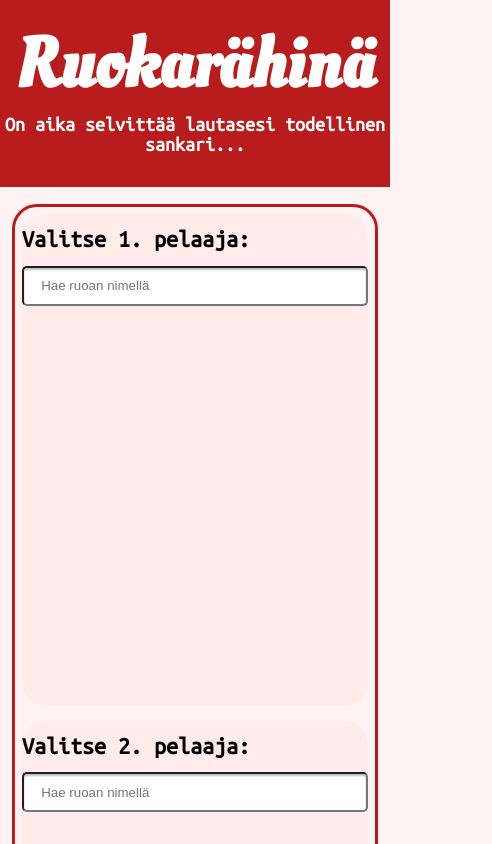
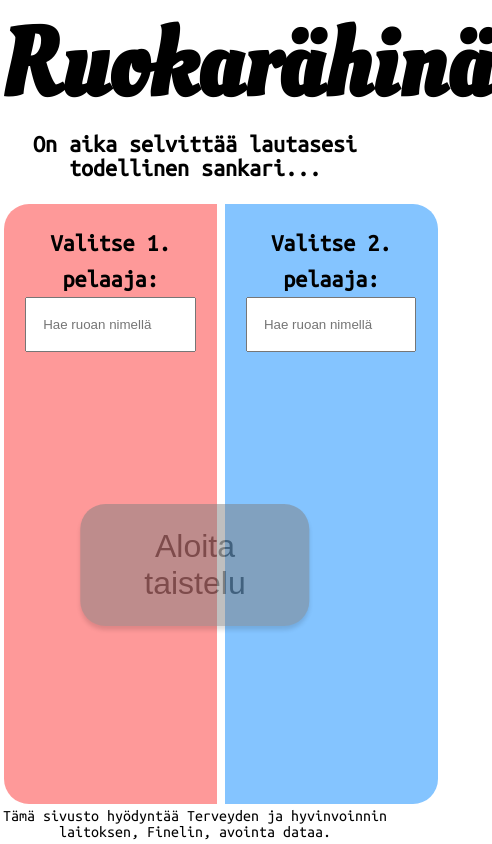
Before and after one commit to martansk/ruokarahina, a React (Create React App) app in the folder frontend/: page / in a window 390 px wide. Shown: the top 844 px of the page, 492 px wide, since content can reach past the window. Built offline with nearby package versions, Linux system fonts and the light colour scheme.

Commit message:
ui changes, whitespace works in food search

```diff
--- a/frontend/src/App.css
+++ b/frontend/src/App.css
@@ -1,99 +1,98 @@
 html {
     font-family: 'Ubuntu Mono', monospace;
-  background-color: rgb(254, 242, 242);
 }
 
 body {
     margin: 0;
 }
 
+#root {
+    min-height: 100vh;
+    display: flex;
+    flex-direction: column;
+}
+
 h1 {
+    font-family: 'Oleo Script', cursive;
+    font-size: 96px;
     margin-top: 0;
     margin-bottom: 0;
-  font-family: 'Oleo Script', cursive;
-  font-size: 96px;
+    text-align: center;
 }
 
 h2 {
     margin-top: 0;
-  font-size: 24px;
-}
-
-h3 {
-  margin-top: 0;
-}
-
-.intro-box {
     text-align: center;
-  background-color: rgb(185, 28, 28);
-  color: white;
-  padding-bottom: 2vh;
-  padding-top: 2vh;
 }
 
 .App {
+    line-height: 1.5;
+    flex: 1;
     position: relative;
-  text-align: center;
-  margin-top: 5vh;
-  margin-bottom: 5vh;
-  margin-left: 10vw;
-  margin-right: 10vw;
-  border: solid rgb(185, 28, 28);
-  height: 80vh;
-  line-height: 1.5;
-  border-radius: 25px;
+    font-size: 24px;
+    display: flex;
+    flex-direction: column;
 }
 
 .player-details {
+    height: 100%;
+    width: 100%;
+    top: 0;
+    left: 0;
+    position: absolute;
     display: flex;
     flex-direction: row;
-  height: 100%;
-  width: 100%;
 }
 
-.flex-container {
-  display: flex;
-  flex-direction: row;
-  height: 100%;
-  width: 100%;
+.left {
+    flex: 1;
+    background-color: rgba(253, 53, 53, 0.5);
+    border-top-left-radius: 25px;
+    border-bottom-left-radius: 25px;
+    margin: 1%;
+    text-align: center;
 }
 
-label {
-  font-size: 24px;
+.right {
+    flex: 1;
+    background-color: rgba(10, 137, 255, 0.5);
+    border-top-right-radius: 25px;
+    border-bottom-right-radius: 25px;
+    margin: 1%;
+    text-align: center;
 }
 
-.left, .right {
-  border-radius: 25px;
-  width: 50%;
-  background-color: rgb(255, 235, 234);
-  margin: 2%;
-  max-height: 100%;
-  position: relative;
+.left:hover {
+    background-color: rgba(253, 53, 53, 0.9);
+}
+
+.right:hover {
+    background-color: rgba(10, 137, 255, 0.9);
 }
 
 .search-container {
-  position: relative;
+    height: 80%;
+    margin: 10%;
     display: flex;
     flex-direction: column;
-  margin-left: 25%;
-  margin-right: 25%;
-  height: 77%;
-  margin-top: 20%;
-  margin-bottom: 1%;
 }
 
-.player-label {
-  text-align: left;
-  margin-bottom: 1vh;
+input {
+    padding-left: 16px;
+    padding-right: 16px;
+    padding-top: 18px;
+    padding-bottom: 18px;
 }
 
 .dropdown {
+    flex: 1;
     background-color: white;
     display: flex;
     flex-direction: column;
     border: 1px solid black;
-  overflow-y: scroll;
-  height: 80%;
+    overflow-y: auto;
+    font-size: 16px;
+    z-index: 10;
 }
 
 .dropdown:empty {
@@ -108,17 +107,7 @@ label {
 }
 
 .dropdown-line:hover {
-  background-color: rgb(252, 165, 165);
-}
-
-input {
-  border-radius: 5px;
-  padding-top: 3%;
-  padding-bottom: 3%;
-  padding-left: 5%;
-  padding-right: 5%;
-  width: 100%;
-  box-shadow: inset 0px 2px 2px rgba(0, 0, 0, 0.25);
+    background-color: rgb(234, 226, 183);;
 }
 
 .player-table {
@@ -126,170 +115,148 @@ input {
     margin-right: auto;
 }
 
-.player-info {
-  font-size: 24px;
-}
-
-
 .startBattle {
     position: absolute;
-  top: 75%;
+    top: 60%;
     left: 50%;
     transform: translate(-50%, -50%);
 }
 
-button {
-  font-family: 'Ubuntu Mono';
-  border-radius: 15px;
-  background-color: rgb(220, 38, 38);
-  border: 1px solid #000000;
+.start-battle-button {
+    font-size: 32px;
+    padding-left: 64px;
+    padding-right: 64px;
+    padding-top: 24px;
+    padding-bottom: 24px;
+    border-radius: 25px;
+    background-color: rgb(252, 191, 73);
+    border: rgb(252, 191, 73);;
+    color: black;
     box-shadow: 0px 4px 4px rgba(0, 0, 0, 0.25);
-  padding: 1vh 1vw;
-  color: white;
-  text-align: center;
-  display: inline-block;
-  font-size: 24px;
-  margin: 2%;
-}
-
-.start-battle-button {
-  text-transform: uppercase;
-  background-color: rgb(220, 38, 38);
-  padding: 2vh 2vw;
 }
 
 .start-battle-button:disabled {
     background-color: grey;
+    opacity: 0.5;
+    box-shadow: 0px 4px 4px rgba(0, 0, 0, 0.25);
+}
+
+.change-player-div {
+    margin: 2%;
+}
+
+.change-player-button {
+    height: 44px;
+    font-size: 16px;
+    padding-left: 24px;
+    padding-right: 24px;
+    background-color: rgb(234, 226, 183);
+    border: rgb(234, 226, 183);
+    border-radius: 25px;
+    box-shadow: 0px 4px 4px rgba(0, 0, 0, 0.25);
 }
 
 .battle {
-  margin: 2%;
-  text-align: center;
-  overflow: auto;
-  height: 90%;
-}
-
-.battle-header {
-  width: 100%;
-  height: 100%;
+    flex: 1;
     display: flex;
-  flex-direction: row;
-}
-
-.battle-header-player1 {
-  margin: 1%;
-  padding: 2%;
-  border-radius: 25px;
-  width: 50%;
-  text-align: left;
-  background-color: rgb(255, 235, 234);
-}
-
-.battle-header-player2 {
-  margin: 1%;
-  padding: 2%;
-  border-radius: 25px;
-  width: 50%;
-  text-align: right;
-  background-color: rgb(255, 235, 234);
+    flex-direction: column;
 }
 
 .header-container {
     position: relative;
 }
 
-.versus {
+.header-container::before {
+    font-size: 96px;
     font-family: 'Oleo Script', cursive;
-  color: rgb(254, 242, 242);
+    content: 'VS';
     position: absolute;
-  bottom: 0;
-  left: 0;
-  width: 100%;
-  height: 100%;
-  font-size: 120px;
+    top: 50%;
+    left: 50%;
+    transform: translate(-50%, -50%);
+    z-index: -1;
+    opacity: 0.5;
 }
 
-.battle-table {
-  margin-left: auto;
-  margin-right: auto;
-  text-align: left;
+.battle-header {
+    display: flex;
+    flex-direction: row;
+    text-align: center;
 }
 
-.inner-container {
-  display: flex;
+.battle-header-player1 {
+    flex: 1;
+    background-color: rgba(253, 53, 53, 0.5);
+    border-top-left-radius: 25px;
+    border-bottom-left-radius: 25px;
+    margin: 1%;
+    font-size: 16px;
+}
+
+.battle-header-player2  {
+    flex: 1;
+    background-color: rgba(10, 137, 255, 0.5);
+    border-top-right-radius: 25px;
+    border-bottom-right-radius: 25px;
+    margin: 1%;
+    font-size: 16px;
 }
 
 .winner-details {
-  margin: 2vh;
+    text-align: center;
+    margin: 1%;
+    background-color: rgb(234, 226, 183);
+    flex: 1;
+    border-radius: 25px;
+    text-transform: uppercase;
     font-size: 32px;
+    display: flex;
+    flex-direction: column;
+    align-content: center;
+    justify-content: space-evenly;
 }
 
-.footer {
-  text-align: center;
-  background-color: rgb(185, 28, 28);
-  color: white;
-  padding-bottom: 2vh;
-  padding-top: 2vh;
-  margin-bottom: 0;
+.new-battle {
+    display: flex;
+    justify-content: center;
+    margin-bottom: 2%
 }
 
-.App-logo {
-  height: 40vmin;
-  pointer-events: none;
+.battle-table-div {
+    flex: 1;
+    position: relative;
+    margin-left: 2%;
+    margin-right: 2%;
+    margin-bottom: 2%;
+    font-size: 16px;
+    border: solid 1px black;
+    border-radius: 5px;
 }
 
-@media only screen and (max-width: 1000px) {
-  .App {
-    height: 120vh;
-    margin-left: 3vw;
-    margin-right: 3vw;
-    margin-top: 2vh;
-    overflow: scroll;
+.battle-content {
+    margin: 5px;
+    position: absolute;
+    left: 0;
+    top: 0;
+    right: 0;
+    bottom: 0;
+    overflow-y: auto;
 }
 
-  h1 {
-    font-size: 70px;
+.battle-content::-webkit-scrollbar {
+    width: 10px;
 }
 
-  h2 {
-    font-size: 20px;
+.battle-content::-webkit-scrollbar-thumb {
+    background-color: black;
+    border-radius: 5px;
 }
 
-  .player-details {
-    top: 0;
+.battle-table-header {
+    margin-left: 2%;
 }
 
-  .flex-container {
-    flex-direction: column;
+footer {
+    text-align: center;
+    margin-bottom: 1%;
 }
-
-  .search-container {
-    margin-left: 0;
-    width: 100%;
-    margin-top: 2%;
-  }
-
-  .left, .right {
-    width: 96%;
-    height: 50%;
-  }
-
-  .startBattle {
-    top: 97%;
-  }
-
-  .battle-header {
-    flex-direction: column;
-  }
-
-  .battle-header-player1, .battle-header-player2 {
-    position: relative;
-    height: 50%;
-    width: 90%;
-  }
-
-  .versus {
-    font-size: 200px;
-    position: absolute;
-  }
-}
--- a/frontend/src/App.js
+++ b/frontend/src/App.js
@@ -43,7 +43,6 @@ const App = () => {
         <div className='App'>
 
             <div className='player-details'>
-                <div className='flex-container'>
                 <div className='left'>
                     {Object.keys(player[0]).length === 0 ?
                         <PlayerSelection nro={1} x={'1'} /> :
@@ -77,8 +76,6 @@ const App = () => {
                     <button className='start-battle-button' onClick={() => startBattle()}>Aloita taistelu</button> :
                     <button className='start-battle-button' disabled>Aloita taistelu</button>}
             </div>
-
-            </div>
         </div>
     );
 };
--- a/frontend/src/components/battleHeader.js
+++ b/frontend/src/components/battleHeader.js
@@ -8,9 +8,6 @@ const BattleHeader = (props) => {
 
     return (
         <div className='header-container'>
-            <div className='versus'>
-                VS
-            </div>
             <div className='battle-header'>
                 <div className='battle-header-player1'>
                     <div className='vs-header'>
--- a/frontend/src/components/footer.js
+++ /dev/null
@@ -1,11 +0,0 @@
-import React from 'react';
-
-const Footer = () => {
-    return (
-        <div className='footer'>
-            Tämä sivusto hyödyntää Terveyden ja hyvinvoinnin laitoksen, Finelin, avointa dataa.
-        </div>
-    );
-};
-
-export default Footer;
--- a/frontend/src/components/newBattle.js
+++ b/frontend/src/components/newBattle.js
@@ -17,7 +17,7 @@ const NewButton = () => {
     };
 
     return (
-        <div>
+        <div className='new-battle'>
             <button className='start-battle-button' onClick={(() => initializeNewBattle())}>Aloita uusi taistelu</button>
         </div>
     );
--- a/frontend/src/components/playerInfo.js
+++ b/frontend/src/components/playerInfo.js
@@ -30,8 +30,8 @@ const PlayerInfo = (props) => {
                         <tr><td>Rasva:</td><td>{Math.round(props.fat * 10) / 10}</td></tr>
                     </tbody>
                 </table>
-                <div>
-                    <button onClick={() => removePlayer(props.x)}>Vaihda pelaajaa</button>
+                <div className='change-player-div'>
+                    <button className='change-player-button' onClick={() => removePlayer(props.x)}>Vaihda pelaajaa</button>
                 </div>
             </div>
         </div>
--- a/frontend/src/components/playerSelection.js
+++ b/frontend/src/components/playerSelection.js
@@ -21,7 +21,7 @@ const PlayerSelection = (props) => {
     //const url = process.env.REACT_APP_API_BASE_URL + '/api/food/';
     const url = '/api/food/';
 
-    const regex = /(^[a-zA-Zäö]+$)|(^\d*$)/;
+    const regex = /(^[a-zA-Zäö\d ]+$)/;
 
     const findFoods = (filter) => {
         try {
@@ -70,24 +70,20 @@ const PlayerSelection = (props) => {
 
         <div className='search-container'>
 
-            <form>
+
 
             <div className='player-label'>
                 <label><b>Valitse {props.x}. pelaaja:</b></label>
             </div>
 
-                <div className='inner-container'>
             <input
                 value={filter}
                 onChange={handleFind}
                 placeholder='Hae ruoan nimellä' />
-                </div>
-            </form>
+
             <div className='dropdown'>
                 {results(data)}
             </div>
-
-            {/*<div className='image-container'></div>*/}
 
         </div>
     );
--- a/frontend/src/index.js
+++ b/frontend/src/index.js
@@ -4,7 +4,6 @@ import './index.css';
 import App from './App';
 import { Provider } from 'react-redux';
 import store from './store';
-import Footer from './components/footer';
 import IntroBox from './components/introBox';
 
 const root = ReactDOM.createRoot(document.getElementById('root'));
@@ -13,7 +12,9 @@ root.render(
         <Provider store={store}>
             <IntroBox />
             <App />
-            <Footer />
+            <footer>
+            Tämä sivusto hyödyntää Terveyden ja hyvinvoinnin laitoksen, Finelin, avointa dataa.
+            </footer>
         </Provider>
     </React.StrictMode>
 );
```
Also changed, not shown: frontend/src/components/battleInfo.js (+17 -3 lines), frontend/src/components/battleLine.js (+8 -1 lines), 1 other file (tests, documents, lock files or other folders). Lines whose indentation alone changed are shown as unchanged.
